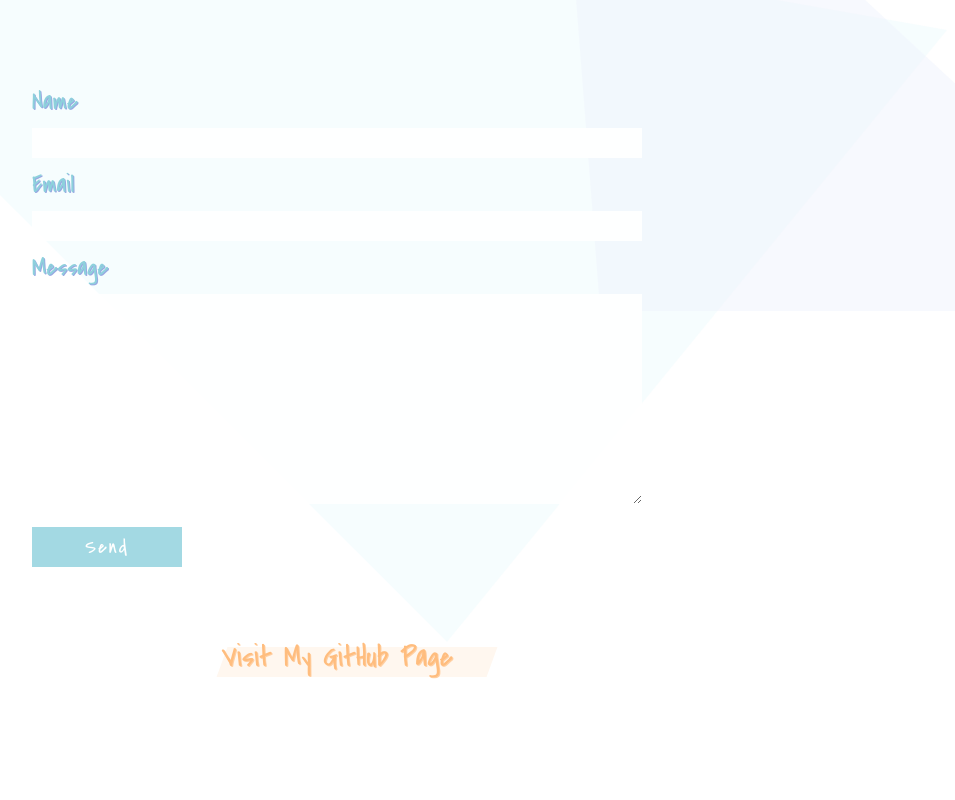
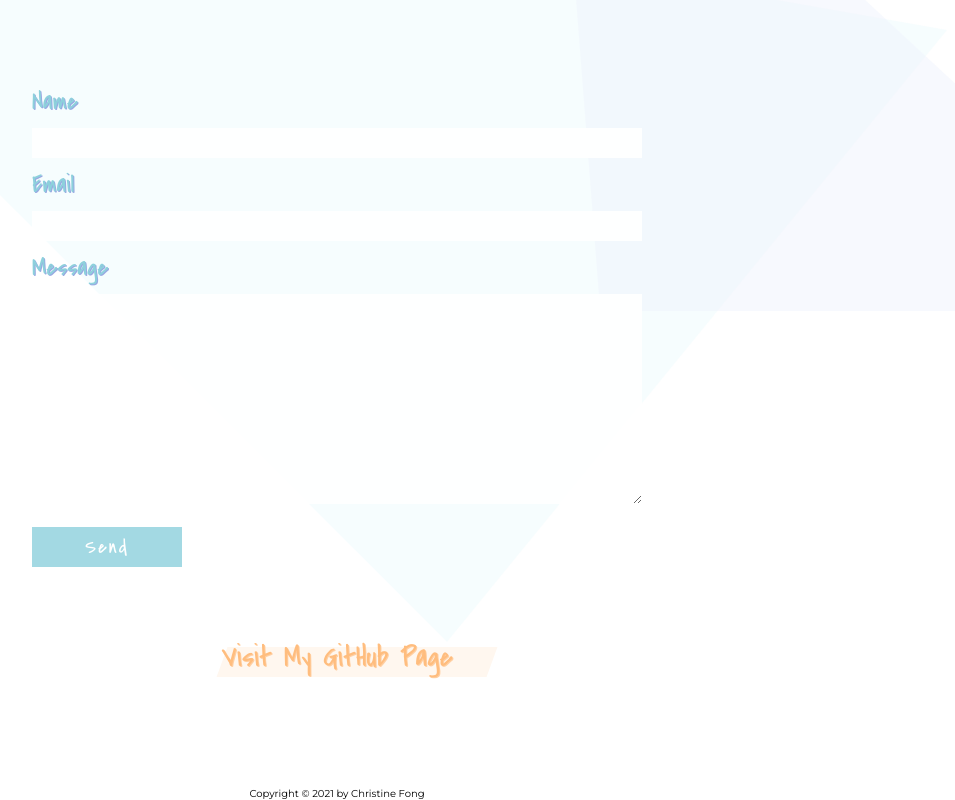
Before and after one commit to penguinff/projects-portfolio-website, a React (Create React App) app: page / in a window 1280 px wide. Shown: the part 4231-5031 px from the top of the page, without its empty margins (303-1258 px from the left). Before the commit the page ends 4968 px from the top, so only its background shows below. Built offline with nearby package versions, Linux system fonts and the light colour scheme; a web font is replaced by a local one.

Commit message:
added copyright

```diff
--- a/src/components/contact/Contact.jsx
+++ b/src/components/contact/Contact.jsx
@@ -79,6 +79,7 @@ const Contact = () => {
           <Button type='submit' value='Send'/>
         </Form>
         <Cfa href='https://github.com/penguinff' target='_blank' rel='noreferrer'>Visit My GitHub Page</Cfa>
+        <span>Copyright © 2021 by Christine Fong</span>
       </FormContainer>
       <ModalContainer isModalShown={isModalShown} onClick={() => setIsModalShown(!isModalShown)}>
         <Modal ref={el => modal = el}>
--- a/src/components/contact/contact.styles.js
+++ b/src/components/contact/contact.styles.js
@@ -159,7 +159,7 @@ export const Modal = styled.div`
 `
 
 export const Cfa = styled.a`
-  margin: 5rem;
+  margin: 5rem auto 10rem;
   padding: 1rem;
   font-family: 'Covered By Your Grace', cursive;
   font-size: 3rem;
```
